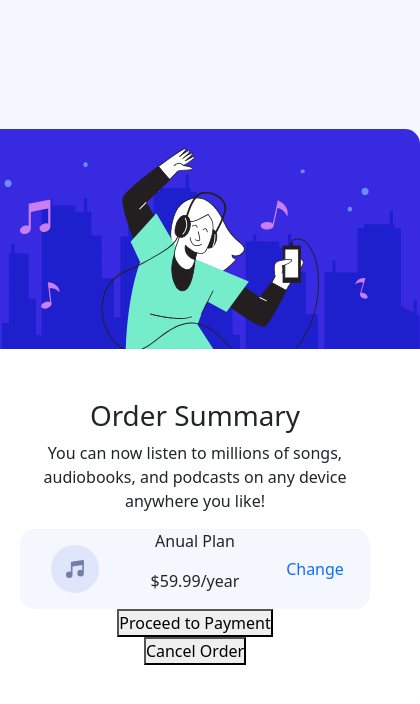
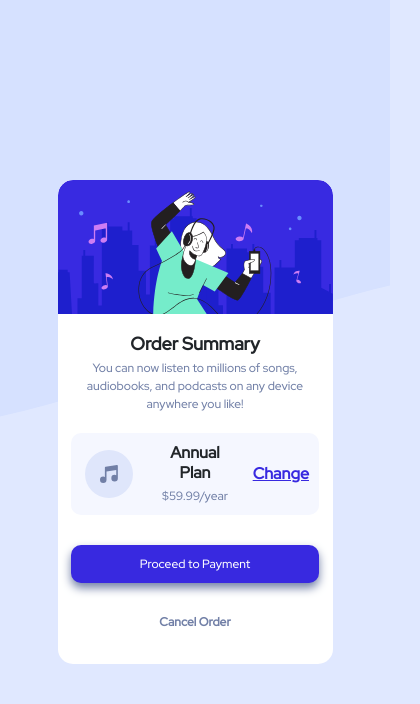
Before and after one commit to leonardoslima/order-summary-component-main, a plain HTML site: page index.html in a window 390 px wide. Shown: the whole page, 420 px wide, since content can reach past the window. Drawn offline with nearby package versions, Linux system fonts and the light colour scheme.

Commit message:
reajustes

```diff
--- a/css/style.css
+++ b/css/style.css
@@ -1,3 +1,5 @@
+@import url('https://fonts.googleapis.com/css2?family=Red+Hat+Display:wght@500&display=swap');
+
 :root {
     --Pale-blue: hsl(225, 100%, 94%);
     --Bright-blue: hsl(245, 75%, 52%);
@@ -12,16 +14,34 @@
     box-sizing: border-box;
 }
 
-html {
-    font-family: "Red Hat Display", sans-serif;
+a {
+    color: var(--Bright-blue);
+    font-weight: 700;
 }
 
-a {
+a:hover {
     text-decoration: none;
+    color: var(--Desaturated-blue);
+}
+
+p {
+    margin: 0;
+    font-size: 16px;
+    color: var(--Desaturated-blue);
+}
+
+@media only screen and (max-width: 565px) {
+    p {
+        font-size: 12px;
+    }
 }
 
 body {
-    background-color: var(--Very-pale-blue);
+    font-family: 'Red Hat Display', sans-serif;
+    background-image: url("../images/pattern-background-desktop.svg");
+    background-repeat: no-repeat;
+    background-position: top;
+    background-color: var(--Pale-blue);
     min-height: 100vh;
     padding: 25px;
     display: flex;
@@ -38,6 +58,13 @@ body {
     align-items: center;
     text-align: center;
     border-radius: 15px;
+    overflow: hidden;
+}
+
+@media only screen and (max-width: 565px) {
+    .Card {
+        max-width: 275px;
+    }
 }
 
 .cardHead {
@@ -47,8 +74,36 @@ body {
     border-top-right-radius: 15px;
 }
 
+.cardHead img {
+    width: 100%;
+}
+
+@media only screen and (max-width: 565px) {
+    .cardHead img {
+        width: 100%;
+    }
+}
+
 .cardBody {
-    padding: 50px;
+    padding: 10%;
+}
+
+@media only screen and (max-width: 565px) {
+    .cardBody {
+        padding: 5%;
+    }
+
+    .cardBody h1 {
+        font-size: 18px !important;
+        margin-bottom: 0 !important;
+        padding: 5px 0;
+    }
+}
+
+.cardBody h1 {
+    font-size: 28px;
+    font-weight: 900;
+    margin-bottom: 15px;
 }
 
 .plan {
@@ -57,15 +112,72 @@ body {
     gap: 10px;
     justify-content: center;
     align-items: center;
-    border-radius: 15px;
+    border-radius: 10px;
+    padding: 20px 0;
+    margin: 20px 0;
+}
+
+@media only screen and (max-width: 565px) {
+    .plan {
+        padding: 10px 0;
+        margin: 20px 0;
+    }
+}
+
+.plan h6 {
+    margin: 0;
+    padding-bottom: 5px;
+    font-weight: 700;
 }
 
 .plan>div {
     width: 100%;
 }
 
-.Payment {
-    display: inline-block;
+.Payment div {
+    padding: 10px 0;
+}
+
+.Payment div button {
+    width: 100%;
+    padding: 10px;
+}
+
+@media only screen and (max-width: 565px) {
+    .Payment div {
+        padding: 10px 0;
+    }
+
+    .Payment div button {
+        width: 100%;
+        padding: 10px;
+        font-size: 12px;
+    }
+}
+
+.Payment div:nth-child(1) button {
+    background-color: var(--Bright-blue);
+    color: white;
+    border: 0;
+    border-radius: 10px;
+    box-shadow: 0 5px 10px var(--Desaturated-blue);
+    font-weight: 400;
+}
+
+.Payment div:nth-child(1) button:hover {
+    opacity: 0.7;
+}
+
+.Payment div:nth-child(2) button {
+    background-color: white;
+    color: var(--Desaturated-blue);
+    width: 50%;
+    border: 0;
+    font-weight: 700;
+}
+
+.Payment div:nth-child(2) button:hover {
+    color: var(--Dark-blue);
 }
 
 .attribution {
--- a/index.html
+++ b/index.html
@@ -39,11 +39,11 @@
               <img src="images/icon-music.svg" alt="">
             </div>
             <div>
-              <p>Anual Plan</p>
+              <h6>Annual Plan</h6>
               <p>$59.99/year</p>
             </div>
             <div>
-              <a href="">Change</a>
+              <a href="#">Change</a>
             </div>
           </div>
 
```
